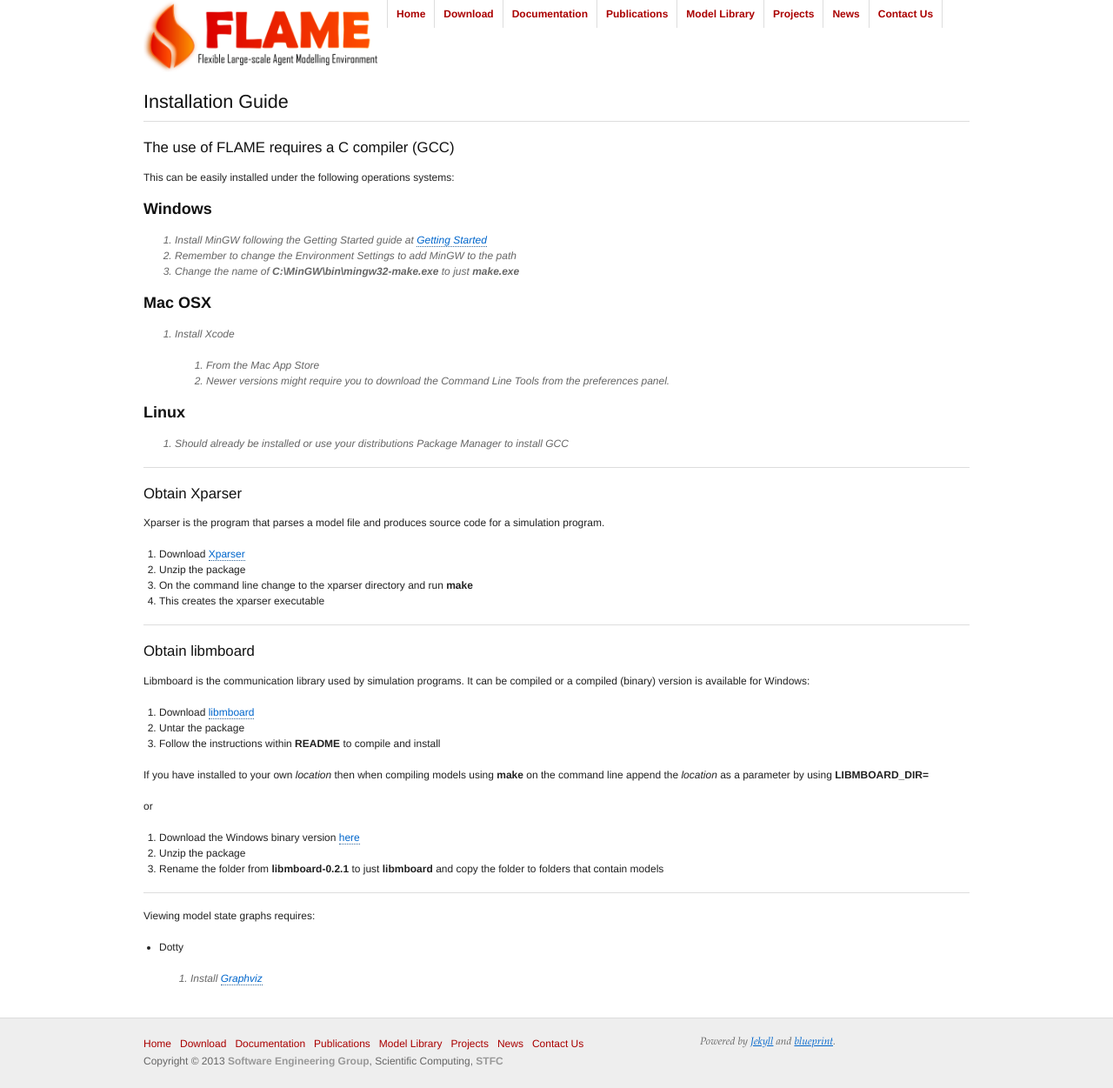
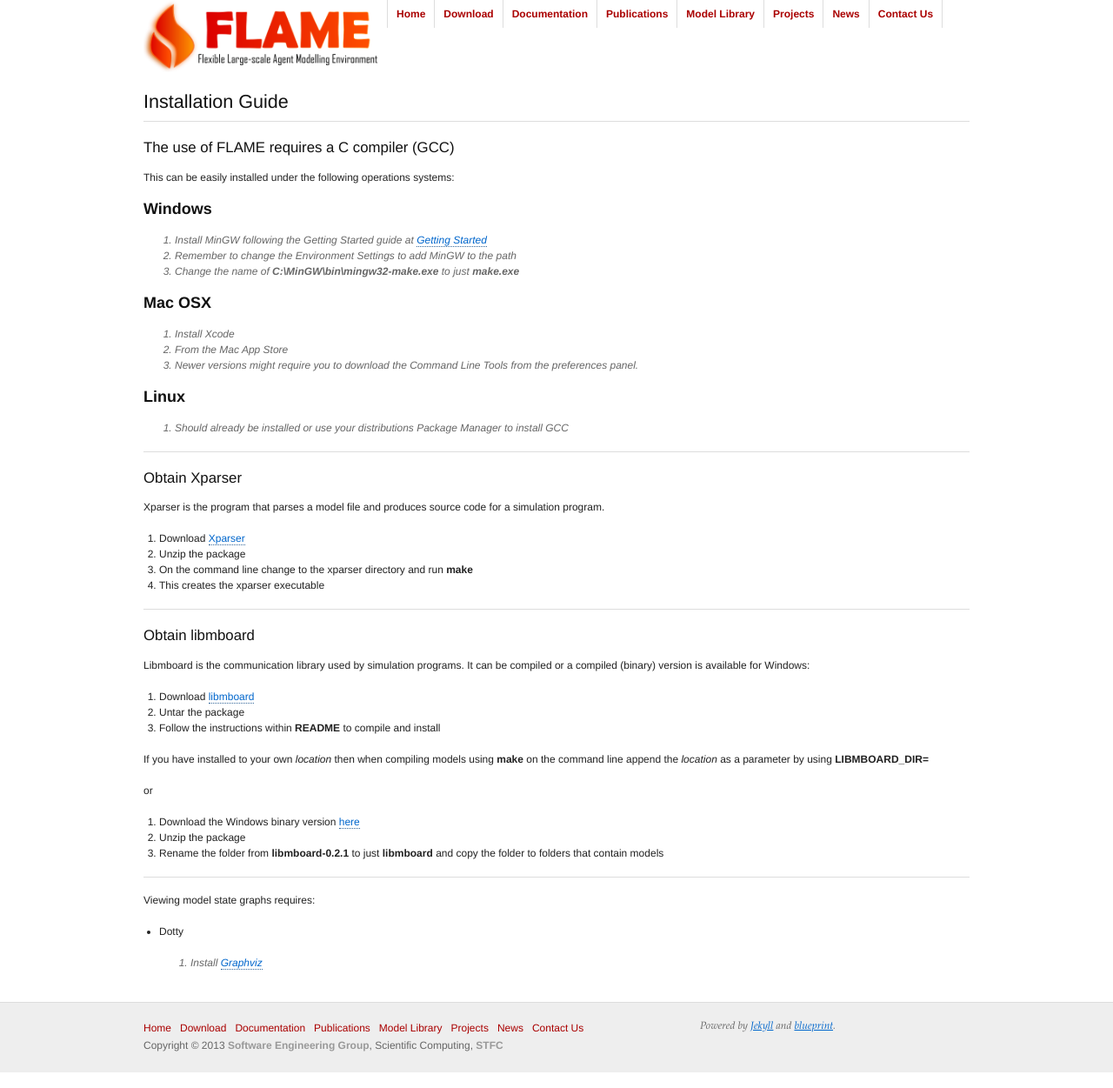
Before and after one commit to FLAME-HPC/FLAME-HPC.github.io, a Jekyll site: the page built from docs/install.markdown, in a window 1280 px wide. Shown: the whole page at 87% size. Built offline with Jekyll 4.4.1, drawn with Linux system fonts in a browser that asks for light colours.

```diff
--- a/docs/install.markdown
+++ b/docs/install.markdown
@@ -16,8 +16,8 @@ This can be easily installed under the following operations systems:
 
 ### **Mac OSX**
 > 1. Install Xcode
->> 1. From the Mac App Store
->> 2. Newer versions might require you to download the Command Line Tools from the preferences panel.
+> 1. From the Mac App Store
+> 2. Newer versions might require you to download the Command Line Tools from the preferences panel.
 
 ### **Linux**
 > 1. Should already be installed or use your distributions Package Manager to install GCC
```
